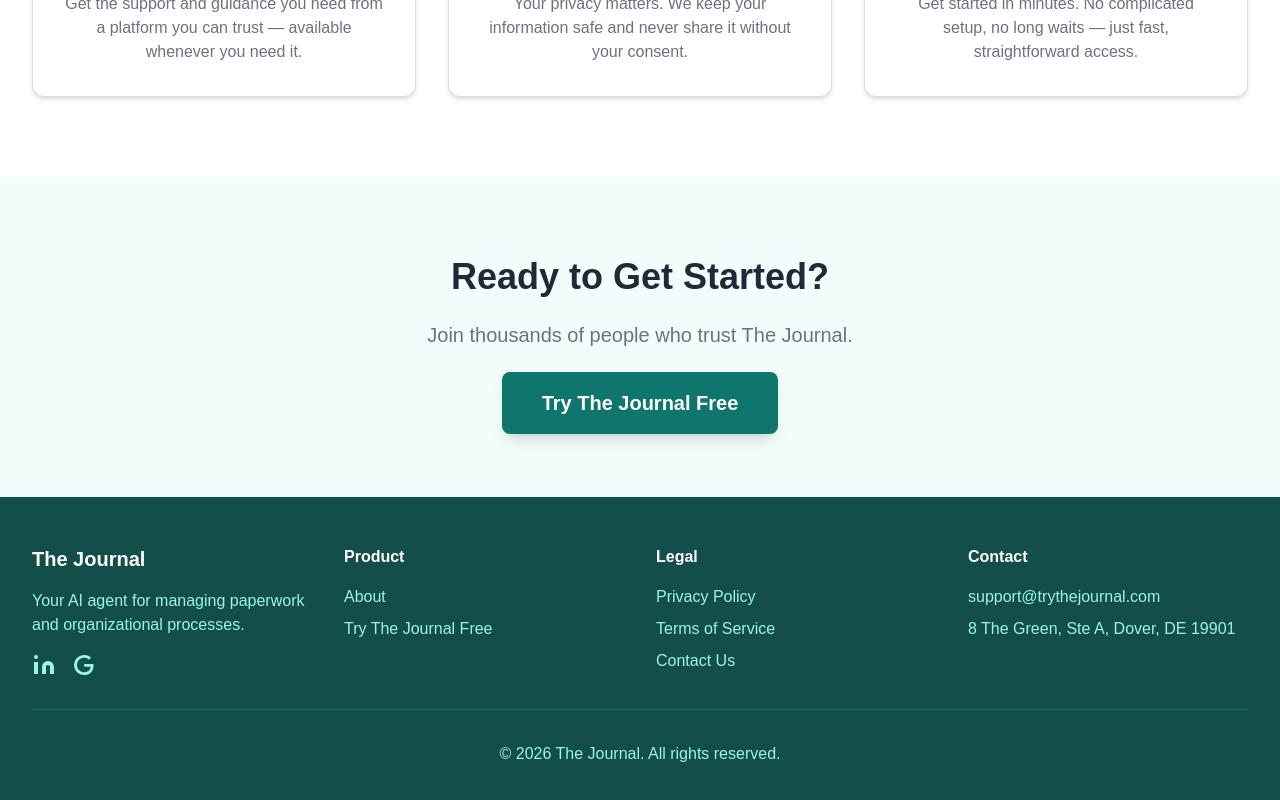
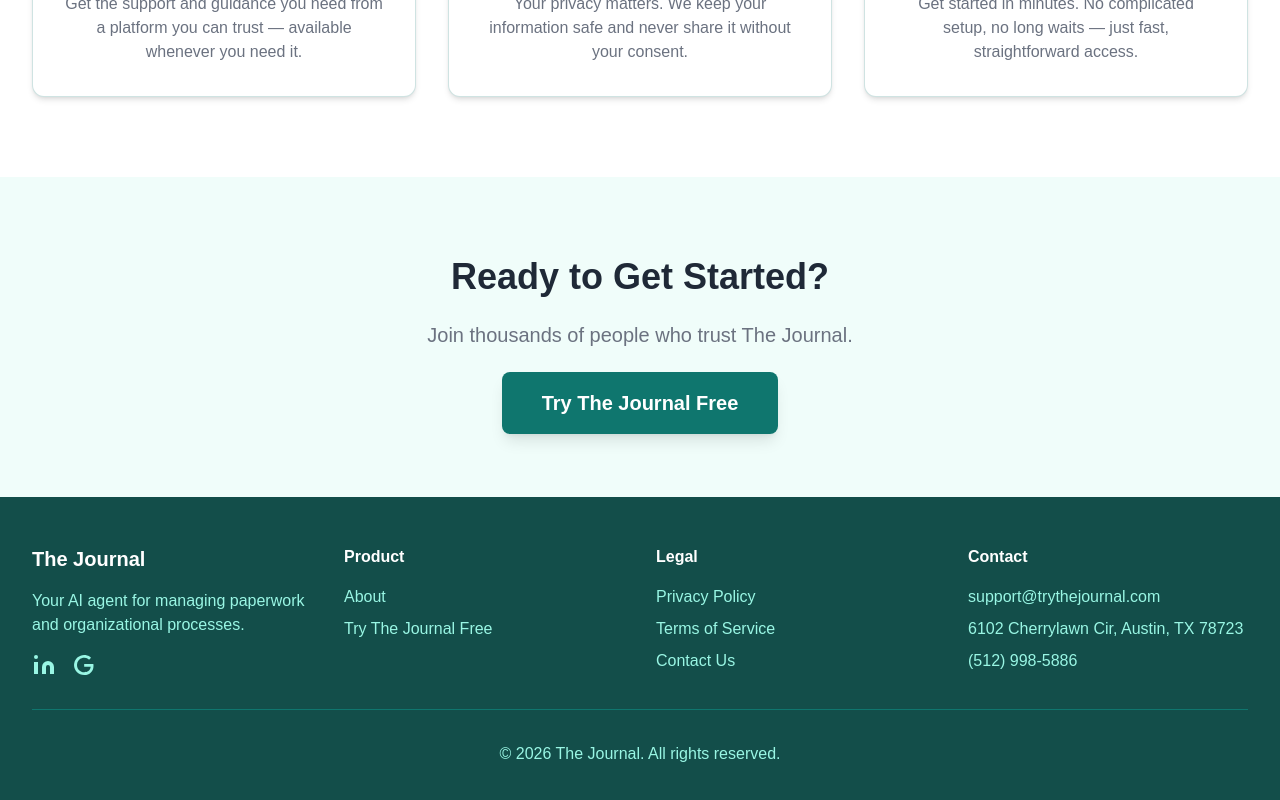
Before and after one commit to Textingman/pushnami-trythejournal, a Next.js app: page / in a window 1280 px wide. Shown: the part 1117-1917 px from the top of the page. Built offline with nearby package versions, Linux system fonts and the light colour scheme.

Commit message:
Initial site setup: The Journal

```diff
--- a/app/components/Footer.tsx
+++ b/app/components/Footer.tsx
@@ -46,8 +46,8 @@ export default function Footer() {
           <div>
             <h4 className="font-semibold mb-4">Contact</h4>
             <p style={{ color: '#99F6E4' }}>support@trythejournal.com</p>
-            <p className="mt-2" style={{ color: '#99F6E4' }}>8 The Green, Ste A, Dover, DE 19901</p>
-            <p className="mt-2" style={{ color: '#99F6E4' }}></p>
+            <p className="mt-2" style={{ color: '#99F6E4' }}>6102 Cherrylawn Cir, Austin, TX 78723</p>
+            <p className="mt-2" style={{ color: '#99F6E4' }}>(512) 998-5886</p>
           </div>
         </div>
         <div className="mt-8 pt-8 text-center" style={{ borderTop: '1px solid #0F766E', color: '#99F6E4' }}>
```
